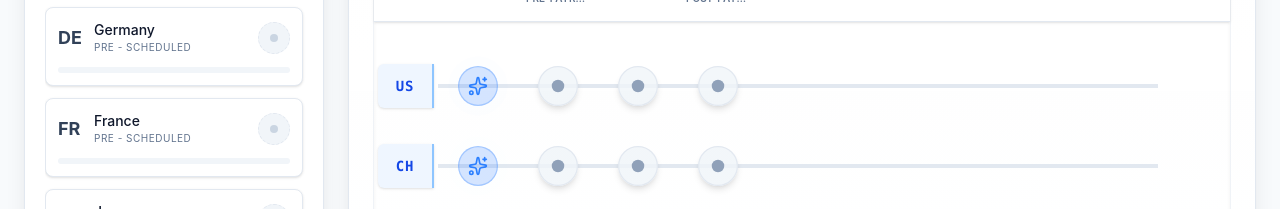
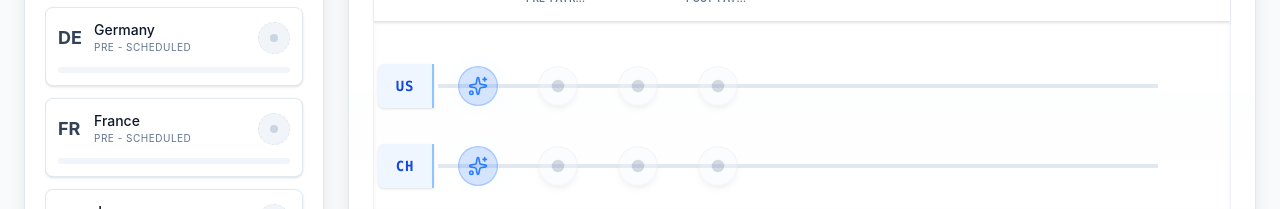
Before and after one commit to kingd33/payroll-dashboard, a React (Vite) app: page / in a window 1280 px wide. Shown: the part 591-800 px from the top of the page. Built offline with nearby package versions, Linux system fonts and the light colour scheme.

Commit message:
fix: Disable interactivity on future pending GPC nodes

```diff
--- a/src/components/ConcurrentLanes.tsx
+++ b/src/components/ConcurrentLanes.tsx
@@ -191,6 +191,7 @@ export const ConcurrentLanes: React.FC<ConcurrentLanesProps> = ({ regions, onGpc
 
                               <motion.button
                                  onClick={() => {
+                                   if (!isActive && !isPast) return; // Prevent clicking future nodes
                                    if (col.type === 'gpc') {
                                      onGpcClick?.(col.id, region.countryCode);
                                    } else {
@@ -210,13 +211,13 @@ export const ConcurrentLanes: React.FC<ConcurrentLanesProps> = ({ regions, onGpc
                                      }
                                    }
                                  }}
-                                 whileHover={{ scale: 1.1 }}
-                                 whileTap={{ scale: 0.95 }}
+                                 whileHover={{ scale: (isActive || isPast) ? 1.1 : 1 }}
+                                 whileTap={{ scale: (isActive || isPast) ? 0.95 : 1 }}
                                  className={`
                                     relative z-10 flex items-center justify-center group/btn
-                                    ${isActive ? 'cursor-pointer' : ''}
-                                    cursor-pointer
+                                    ${(isActive || isPast) ? 'cursor-pointer' : 'cursor-not-allowed opacity-40'}
                                  `}
+                                 disabled={!isActive && !isPast}
                               >
                                  <AgentStatusIcon
                                    state={stateToRender as AgentState}
```
